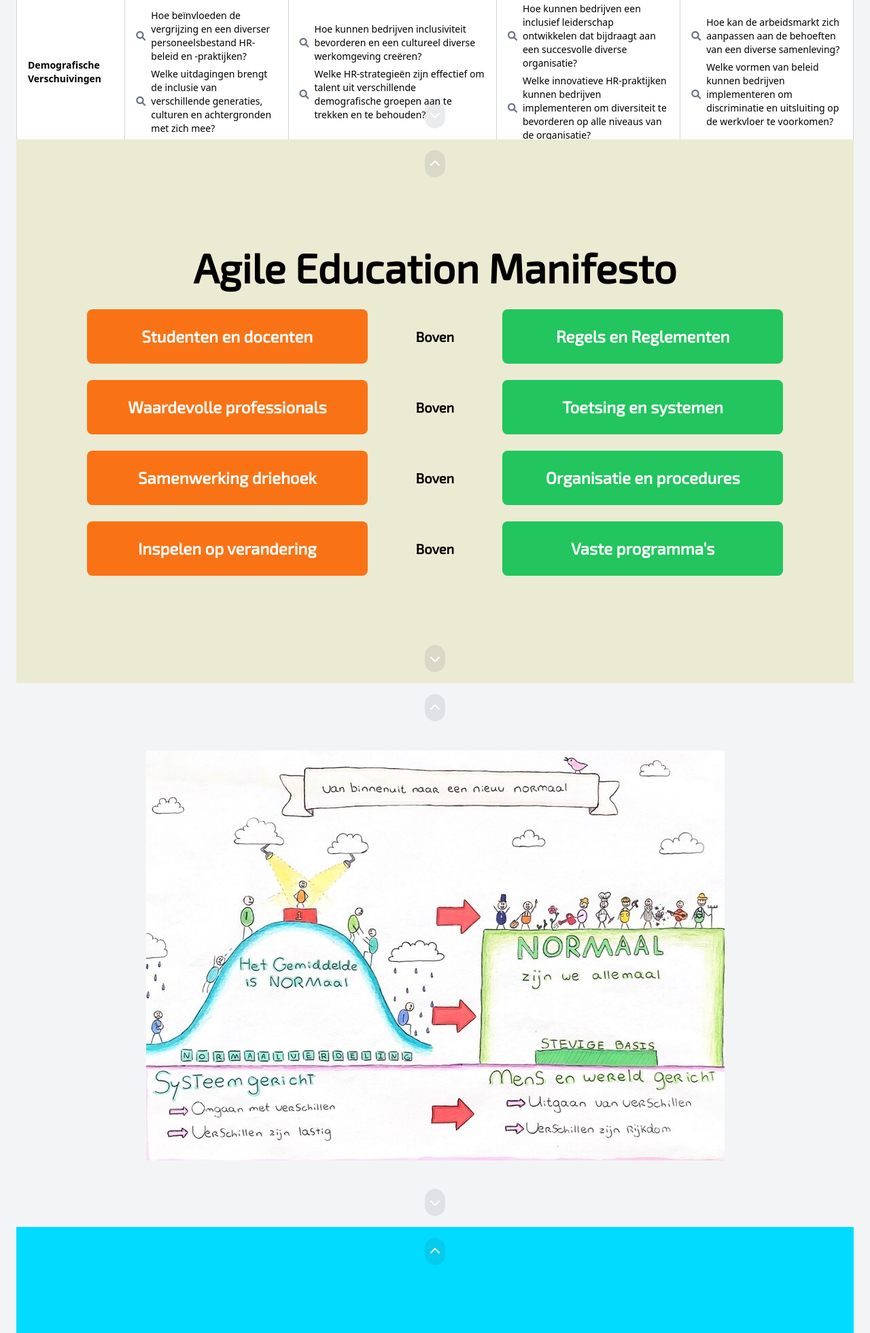
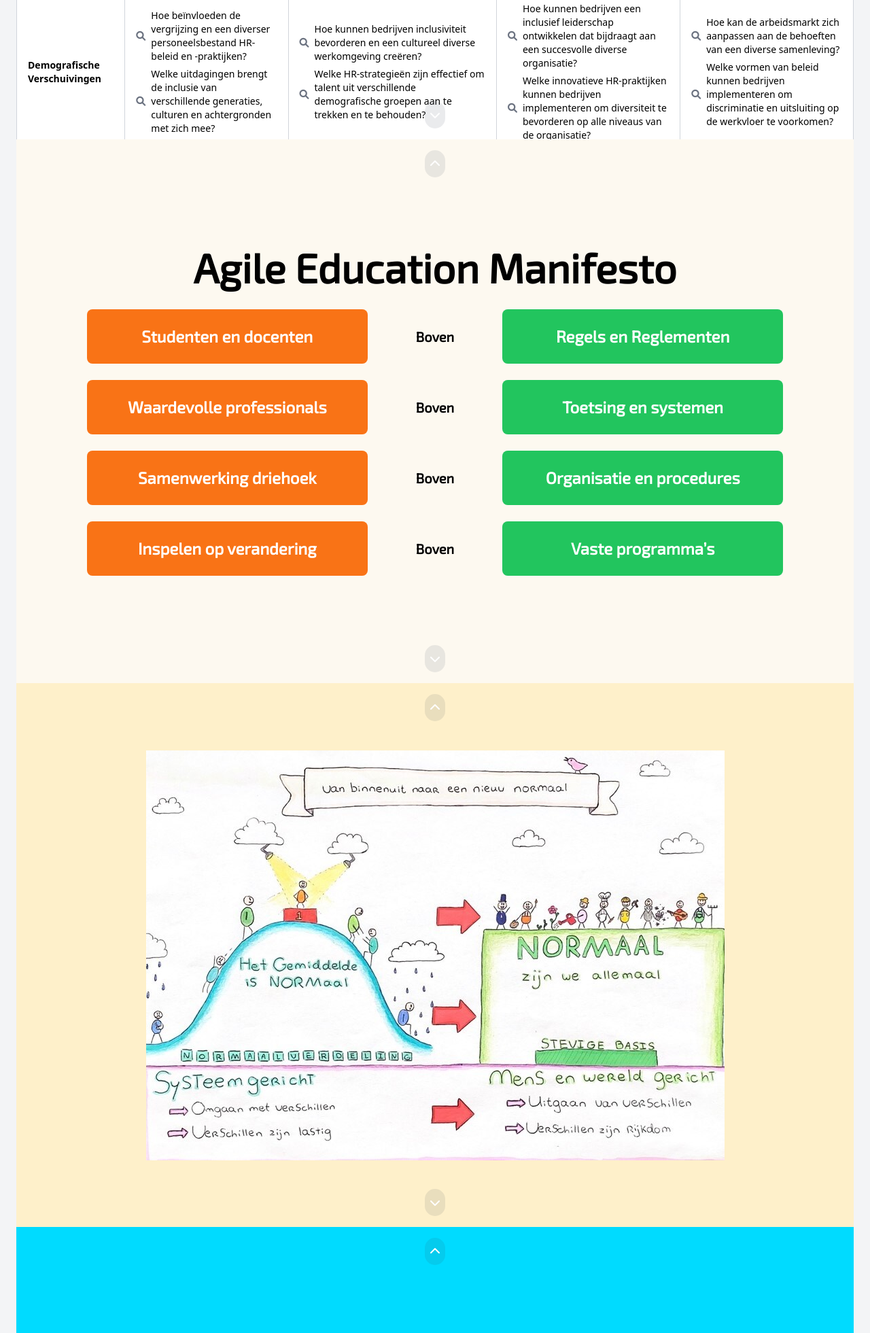
Before and after one commit to hanbedrijfskunde/onderzoeksgebieden-bk, a plain HTML site: page index.html in a window 1280 px wide. Shown: the part 3019-4980 px from the top of the page at 68% size. Drawn offline with nearby package versions, Linux system fonts and the light colour scheme.

Commit message:
Changed background colors

```diff
--- a/index.html
+++ b/index.html
@@ -54,6 +54,15 @@
       }
       .bg-bubble {
         background-color: #ff5da9;
+      }
+      .bg-butter {
+        background-color: #fef0ca;
+      }
+      .bg-foggy {
+        background-color: #fdf9f0;
+      }
+      .bg-turtle {
+        background-color: #96b1ac;
       }
       .arrow {
       fill: none;
@@ -185,7 +194,7 @@
       </section>
 
     <!-- Slide 5: Agile Education Manifesto -->
-    <section id="ontwerp-manifesto" class="relative flex flex-col p-4 py-20 items-center justify-center min-h-screen bg-smoky overflow-auto">
+    <section id="ontwerp-manifesto" class="relative flex flex-col p-4 py-20 items-center justify-center min-h-screen bg-foggy overflow-auto">
         <!-- Top navigation arrow -->
         <button class="absolute top-4 left-1/2 transform -translate-x-1/2 text-white bg-gray-700/10 rounded-full p-2 hover:bg-gray-600 arrow-up">
         <i class="fas fa-chevron-up"></i>
@@ -252,7 +261,7 @@
       <!-- Slide 6 -->
       <section
         id="systeem-mens"
-        class="relative h-screen overflow-hidden bg-center bg-no-repeat bg-scroll md:bg-fixed flex items-center justify-center"
+        class="relative h-screen overflow-hidden bg-center bg-no-repeat bg-scroll md:bg-fixed flex items-center justify-center bg-butter"
         style="background-image: url('images/systeem-mens.jpeg');"
       >
         <button
```
